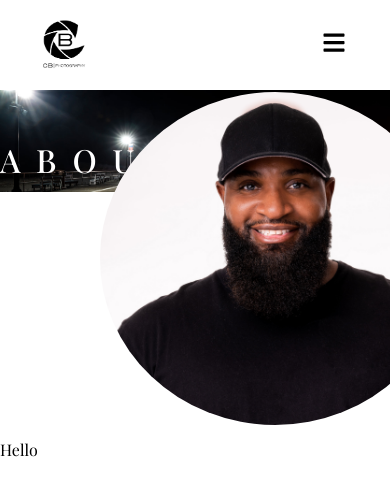
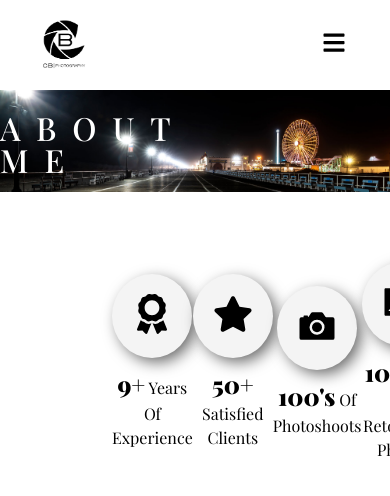
Before and after one commit to msebarjr/CB-Photography, a Next.js app: page /about in a window 390 px wide. Shown: the top 496 px of the page. Built offline with nearby package versions, Linux system fonts and the light colour scheme.

Commit message:
Profile img and recognition icons finished w/o responsiveness

```diff
--- a/components/Recognition.js
+++ b/components/Recognition.js
@@ -1,7 +1,14 @@
-// import styles from "../styles/Recognition.module.css";
+import styles from "../styles/Recognition.module.css";
 
-function Recognition() {
-    return <div>Hello</div>;
+function Recognition(props) {
+    return (
+        <div className={styles.wrapper}>
+            <div className={styles.icon}>{props.icon}</div>
+            <div className={styles.info}>
+                <span>{props.highlight}</span> {props.text}
+            </div>
+        </div>
+    );
 }
 
 export default Recognition;
--- /dev/null
+++ b/components/helper/Container.js
@@ -0,0 +1,5 @@
+function Container(props) {
+    return <div className="container">{props.children}</div>;
+}
+
+export default Container;
--- a/pages/about.js
+++ b/pages/about.js
@@ -1,9 +1,13 @@
 import Head from "next/head";
+import { FaAward, FaStar } from "react-icons/fa";
+import { IoCameraSharp } from "react-icons/io5";
+import { AiFillPicture } from "react-icons/ai";
 
 import Hero from "../components/Hero";
 import Profile from "../components/Profile";
 import Recognition from "../components/Recognition";
 
+import styles from "../styles/About.module.css";
 import aboutHeroImage from "../public/images/landscapes/ferris-wheel-ocean-city-nj-boardwalk.jpg";
 
 export default function About() {
@@ -19,9 +23,32 @@ export default function About() {
                 alt="Boardwalk Ocean City, NY"
                 position="50% 55%"
             />
-            <div className="info">
-                <Profile />
-                <Recognition />
+            <div className="container">
+                <div className={styles.info}>
+                    <Profile />
+                    <div className={styles.recognition}>
+                        <Recognition
+                            icon={<FaAward />}
+                            highlight="9+"
+                            text="Years Of Experience"
+                        />
+                        <Recognition
+                            icon={<FaStar />}
+                            highlight="50+"
+                            text="Satisfied Clients"
+                        />
+                        <Recognition
+                            icon={<IoCameraSharp />}
+                            highlight="100's"
+                            text="Of Photoshoots"
+                        />
+                        <Recognition
+                            icon={<AiFillPicture />}
+                            highlight="1000's"
+                            text="Of Retouched Photos"
+                        />
+                    </div>
+                </div>
             </div>
         </>
     );
--- /dev/null
+++ b/styles/About.module.css
@@ -0,0 +1,12 @@
+.info {
+    display: flex;
+    justify-content: space-between;
+    align-items: center;
+}
+
+.recognition {
+    margin-top: 2.5rem;
+    display: flex;
+    justify-content: center;
+    align-items: center;
+}
--- a/styles/Hero.module.css
+++ b/styles/Hero.module.css
@@ -8,8 +8,8 @@
 .title {
     position: absolute;
     bottom: 1rem;
-    right: 6.25rem;
-    font-size: 5rem;
+    right: 7rem;
+    font-size: 4rem;
     color: rgba(255, 255, 255, 1);
     letter-spacing: 1rem;
     font-weight: 500;
--- a/styles/NavList.module.css
+++ b/styles/NavList.module.css
@@ -12,6 +12,7 @@
 .nav_link {
     padding: 0.5rem 1rem;
     text-transform: uppercase;
+    font-weight: 700;
 }
 
 .nav_link:hover {
--- a/styles/Profile.module.css
+++ b/styles/Profile.module.css
@@ -1,8 +1,8 @@
 .profile {
-    width: 350px;
-    height: 350px;
+    width: 400px;
+    height: 400px;
     margin-top: -100px;
-    margin-left: 100px;
+    /* margin-left: 100px; */
 }
 
 .photo {
--- /dev/null
+++ b/styles/Recognition.module.css
@@ -0,0 +1,27 @@
+.wrapper {
+    display: flex;
+    flex-direction: column;
+    justify-content: center;
+    align-items: center;
+}
+
+.icon {
+    font-size: 2.5rem;
+    background-color: rgba(244, 244, 244, 1);
+    padding: 1.25rem;
+    border-radius: 50%;
+    -webkit-box-shadow: 5px 5px 15px -1px #666666;
+    box-shadow: 5px 5px 15px -1px #666666;
+}
+
+.info {
+    max-width: 16ch;
+    line-height: 1.5;
+    margin-top: 0.5em;
+    text-align: center;
+}
+
+.info span {
+    font-weight: 900;
+    font-size: 1.5rem;
+}
--- a/styles/globals.css
+++ b/styles/globals.css
@@ -38,3 +38,9 @@ textarea {
     max-width: 1600px;
     margin: 0 auto;
 }
+
+.container {
+    width: 100%;
+
+    padding: 0 7rem;
+}
```
Also changed, not shown: styles/Recoginition.module.css (deleted).
